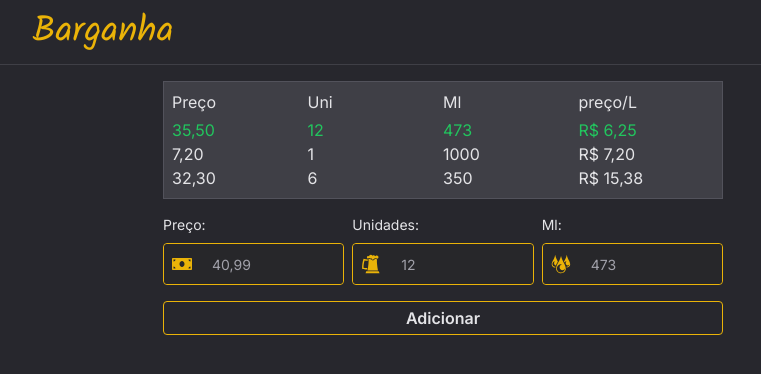
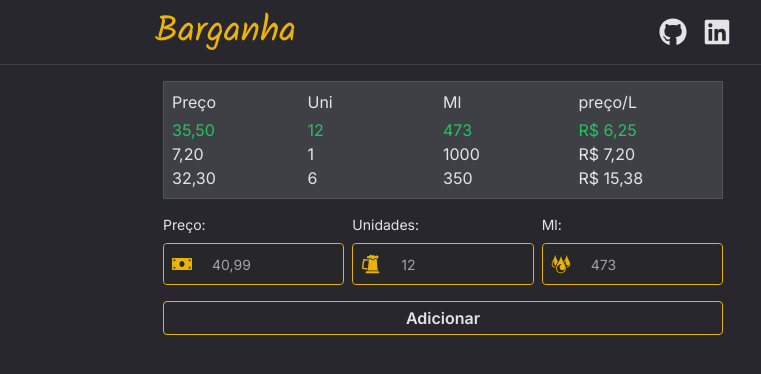
Before and after one commit to EricksonSiqueira/barganha, a Next.js app: page / in a window 1280 px wide. Shown: the top 374 px of the page, without its empty margins (197-958 px from the left). Built offline with nearby package versions, Linux system fonts and the light colour scheme.

Commit message:
feat: add links to header

```diff
--- a/src/components/Header/index.tsx
+++ b/src/components/Header/index.tsx
@@ -4,11 +4,30 @@ const kalam = Kalam({ subsets: ['devanagari'], weight: ['400', '700'] });
 
 import styles from './styles.module.css';
 
+import { FaGithub, FaLinkedin } from 'react-icons/fa';
+
 export default function Header() {
   return (
     <header className={styles.header}>
       <div className={styles.headerWrapper}>
         <h2 className={`${kalam.className} ${styles.headerTitle}`}>Barganha</h2>
+        <nav>
+          <ul className={styles.headerNav}>
+            <li>
+              <a href="https://github.com/EricksonSiqueira" target="_blank">
+                <FaGithub size={28} color="E4E4E7" />
+              </a>
+            </li>
+            <li>
+              <a
+                href="https://www.linkedin.com/in/ericksonsiqueira/"
+                target="_blank"
+              >
+                <FaLinkedin size={28} color="E4E4E7" />
+              </a>
+            </li>
+          </ul>
+        </nav>
       </div>
     </header>
   );
--- a/src/components/Header/styles.module.css
+++ b/src/components/Header/styles.module.css
@@ -1,11 +1,15 @@
 .header {
-  @apply p-3 border-b border-zinc-700 mb-2;
+  @apply py-3 px-4 border-b border-zinc-700 mb-2;
 }
 
 .headerWrapper {
-  @apply max-w-xl flex justify-center;
+  @apply max-w-xl flex justify-between mx-auto;
 }
 
 .headerTitle {
   @apply text-yellow-500 text-4xl;
 }
+
+.headerNav {
+  @apply flex items-center justify-center gap-4 h-full text-green-500;
+}
```
